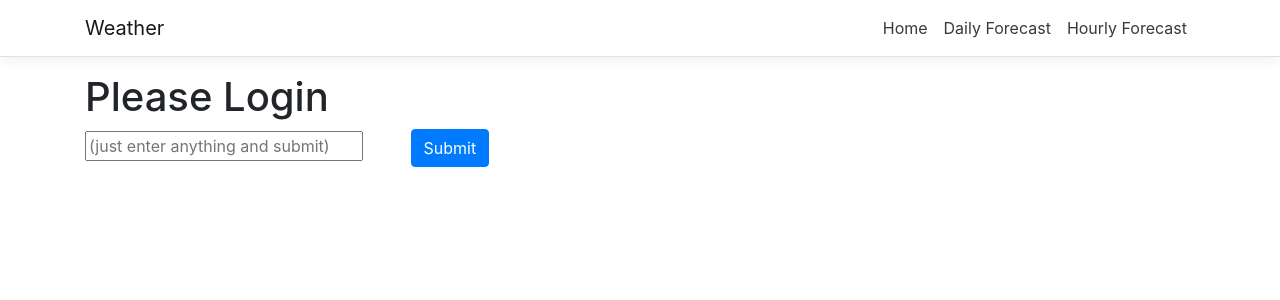
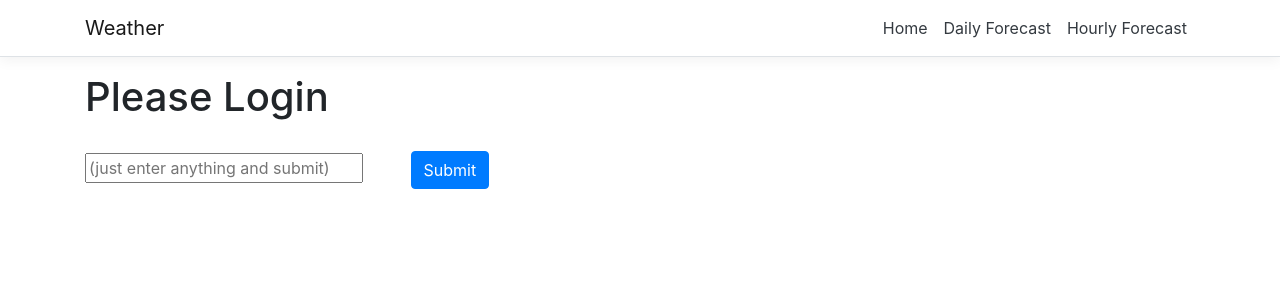
Before and after one commit to mariotee/dotnet-react-context-playground, a React (Create React App) app in the folder ReactContextPlayground/ClientApp/: page / in a window 1280 px wide. Shown: the top 300 px of the page. Built offline with nearby package versions, Linux system fonts and the light colour scheme.

Commit message:
minimal bootstrap styling

```diff
--- a/ReactContextPlayground/ClientApp/src/components/Auth/FakeLogin/index.tsx
+++ b/ReactContextPlayground/ClientApp/src/components/Auth/FakeLogin/index.tsx
@@ -19,7 +19,7 @@ export default () => {
     }
 
     return <React.Fragment>
-        <input className="w-25" placeholder="(just enter anything and submit)" value={login} onChange={(e) => setLogin(e.target.value)} onKeyPress={checkEnter} />
+        <input className="w-25 my-4" placeholder="(just enter anything and submit)" value={login} onChange={(e) => setLogin(e.target.value)} onKeyPress={checkEnter} />
         <button className="btn btn-primary mx-5" onClick={LoggedIn}>Submit</button>
     </React.Fragment>
 }
```
